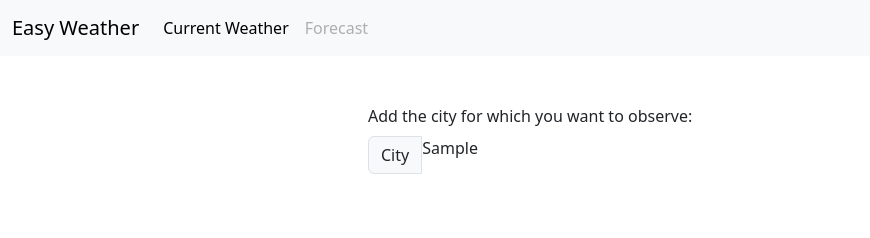
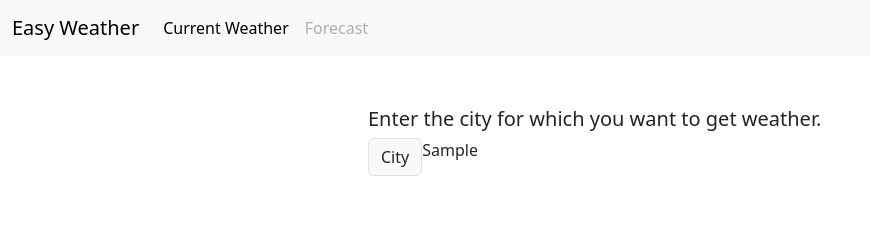
Before and after one commit to GoldenAnpu/easy_weather, a Django app: template weather/templates/delete_city.html in a window 1280 px wide. Shown: the top 238 px of the page, without its empty margins (0-870 px from the left). Run offline with Django 4.2, Linux system fonts and the light colour scheme; the template is opened without the code that fills it: most values are stand-ins (such as "Sample title", 1, 10 or a date in 2020).

Commit message:
add some beauty to templates

```diff
--- a/weather/templates/base.html
+++ b/weather/templates/base.html
@@ -6,7 +6,7 @@
     <meta charset="UTF-8">
     <link href="https://cdn.jsdelivr.net/npm/bootstrap@5.3.0-alpha1/dist/css/bootstrap.min.css" rel="stylesheet"
           integrity="sha384-GLhlTQ8iRABdZLl6O3oVMWSktQOp6b7In1Zl3/Jr59b6EGGoI1aFkw7cmDA6j6gD" crossorigin="anonymous">
-{% block maps %}
+    {% block maps %}
     {% endblock %}
 
 </head>
@@ -31,8 +31,8 @@
                     <a class="nav-link active" aria-current="page" href="{% url 'current_weather' %}">Current
                         Weather</a>
                 </li>
-                <li class="nav-item disabled" >
-                    <a class="nav-link disabled" href="{% url 'forecast' %}" >Forecast</a>
+                <li class="nav-item disabled">
+                    <a class="nav-link disabled" href="{% url 'forecast' %}">Forecast</a>
                 </li>
             </ul>
         </div>
@@ -44,12 +44,9 @@
 {% block content %}
 {% endblock %}
 
-<div style="display: flex">
-{% block content_img%}
+
+{% block content_img_text %}
 {% endblock %}
-{% block back_text %}
-{% endblock %}
-</div>
 
 <script src="https://cdn.jsdelivr.net/npm/bootstrap@5.3.0-alpha1/dist/js/bootstrap.bundle.min.js"
         integrity="sha384-w76AqPfDkMBDXo30jS1Sgez6pr3x5MlQ1ZAGC+nuZB+EYdgRZgiwxhTBTkF7CXvN"
--- a/weather/templates/current_weather.html
+++ b/weather/templates/current_weather.html
@@ -1,45 +1,33 @@
 {% extends 'base.html' %}
 {% load static %}
-
-{#<script>#}
-{#  document.getElementById("add_city").addEventListener("submit", function(event){#}
-{#    if (!this.checkValidity()) {#}
-{#      event.preventDefault();#}
-{#      event.stopPropagation();#}
-{#      alert("Form is not valid. Please fill in all required fields.");#}
-{#      return false;#}
-{#    }#}
-{#  });#}
-{#</script>#}
 
 {% block title %}
     Current Weather
 {% endblock %}
 
 {% block city_input_field %}
+
     <div class="mb-3 p-5 w-50 mx-auto">
-        <label for="city_input_field" class="form-label">Add the city for which you want to observe:</label>
-        <form id='add_city' method="post">
-            <div class="input-group flex-nowrap ">
-                <label class="input-group-text"
-                       id="addon-wrapping"
-                       style="border-top-left-radius: 0.375rem; border-bottom-left-radius: 0.375rem;">
-                    City
-                </label>
-                {% csrf_token %}
-                {{ city_input_field }}
+        <label for="city_input_field" style="margin-bottom: 4px; font-size: 20px; font-weight: 500">
+            Enter the city for which you want to get weather.
+        </label>
+        <form  id='add_city' method="post">
+            {% csrf_token %}
+            <div class="input-group">
+                <span class="input-group-text" id="addon_city">City</span>
+                {{ city_input_field.city_input_field }}
             </div>
+            {% if city_input_field.city_input_field.errors %}
+                <div class="text-danger" style="font-size: 14px; padding-left: 8%">{{ city_input_field.city_input_field.errors.0 }}</div>
+            {% endif %}
+
         </form>
     </div>
-    {% for field in city_input_field %}
-        {% if field.errors %}
-            {{ field.errors|join:", "  }}
-        {% endif %}
-    {% endfor %}
+
 {% endblock %}
 
 {% block content %}
-
+    <div><h3 style="text-align: center">Your "Current Weather" Dashboard</h3></div>
     <div>
         <div class="album py-5">
             <div class="container">
@@ -51,27 +39,30 @@
                                     <div class="d-flex justify-content-between mb-0 pb-2">
                                         <div>
                                             <h4 class="text-muted mb-0">
-                                                <strong>{{ city.city }}, {{ city.country }}</strong></h4>
-                                            <h3 class="display-6"><strong>{{ city.temperature }}°C</strong></h3>
-                                            <p class="mb-1">Description: {{ city.description }}</p>
-                                            <p class="mb-1">Feels like: {{ city.feels_like }}°C</p>
-                                            <p class="mb-1">Humidity: {{ city.humidity }}%</p>
+                                                <strong>{{ city.1.data.name }}, {{ city.1.data.sys.country }}</strong>
+                                            </h4>
+                                            <h3 class="display-6">
+                                                <strong>{{ city.1.data.main.temp|floatformat:0 }}°C</strong></h3>
+                                            <p class="mb-1">
+                                                Description: {{ city.1.data.weather.0.description|title }}</p>
+                                            <p class="mb-1">Feels like: {{ city.1.data.main.feels_like|floatformat:0 }}°C</p>
+                                            <p class="mb-1">Humidity: {{ city.1.data.main.humidity }}%</p>
                                         </div>
                                         <div>
                                             <form method="post">
                                                 {% csrf_token %}
-                                                <input type="hidden" name="delete_city" value="{{ city.city_del }}">
+                                                <input type="hidden" name="delete_city" value="{{ city.0 }}">
                                                 <button value="" type="submit" class="btn-close"
                                                         style="position: absolute; right: 20px; top: 20px;"></button>
                                             </form>
                                             <div style="position: absolute; right: 40px; top: 40px;">
-                                                <img src="https://openweathermap.org/img/wn/{{ city.image }}@2x.png"
+                                                <img src="https://openweathermap.org/img/wn/{{ city.1.data.weather.0.icon }}@2x.png"
                                                      alt="">
                                             </div>
                                         </div>
                                         <div>
-                                            <a href="{{ city.weather_in_db.get_absolute_url }}" class="btn btn-light"
-                                                        style="position: absolute; right: 40px; bottom: 35px;">Detailed</a>
+                                            <a href="{{ city.1.get_absolute_url }}" class="btn btn-light"
+                                               style="position: absolute; right: 40px; bottom: 35px;">Detailed</a>
                                         </div>
                                     </div>
                                 </div>
```
Also changed, not shown: weather/templates/detailed_weather.html (+13 -6 lines), weather/templates/main_weather.html (+15 -8 lines).
